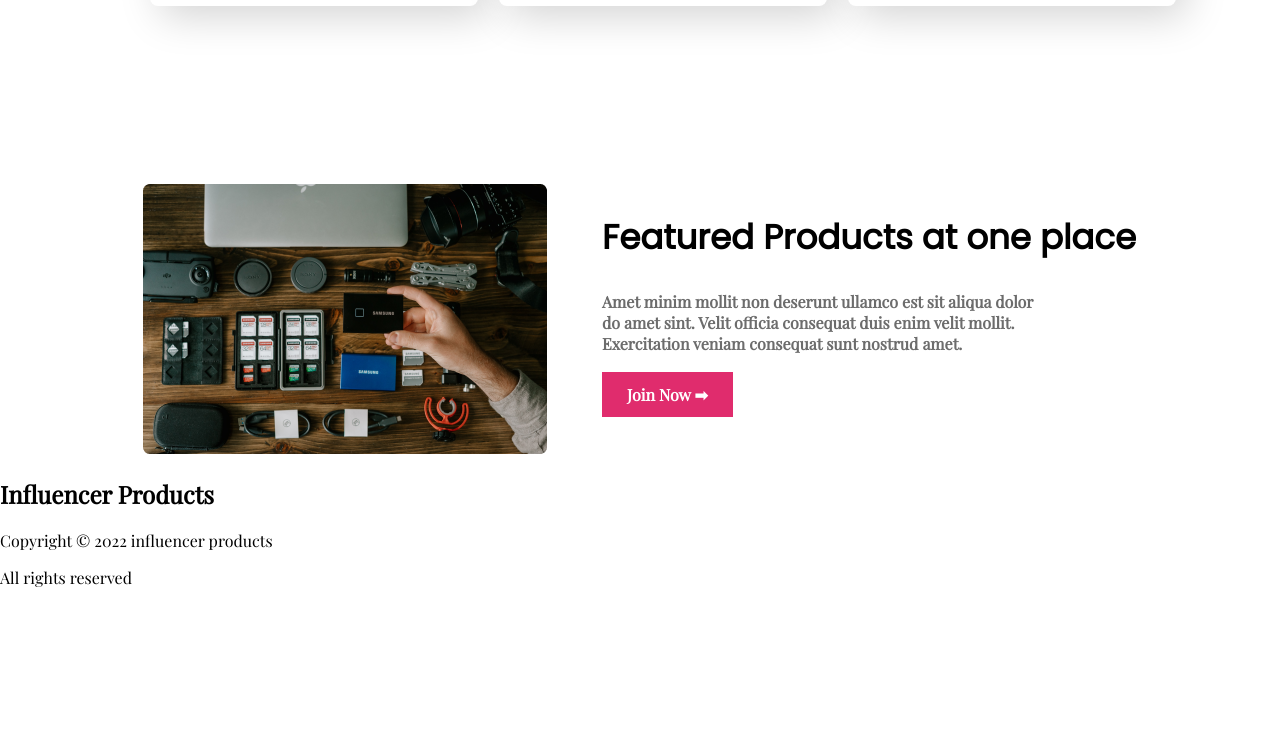
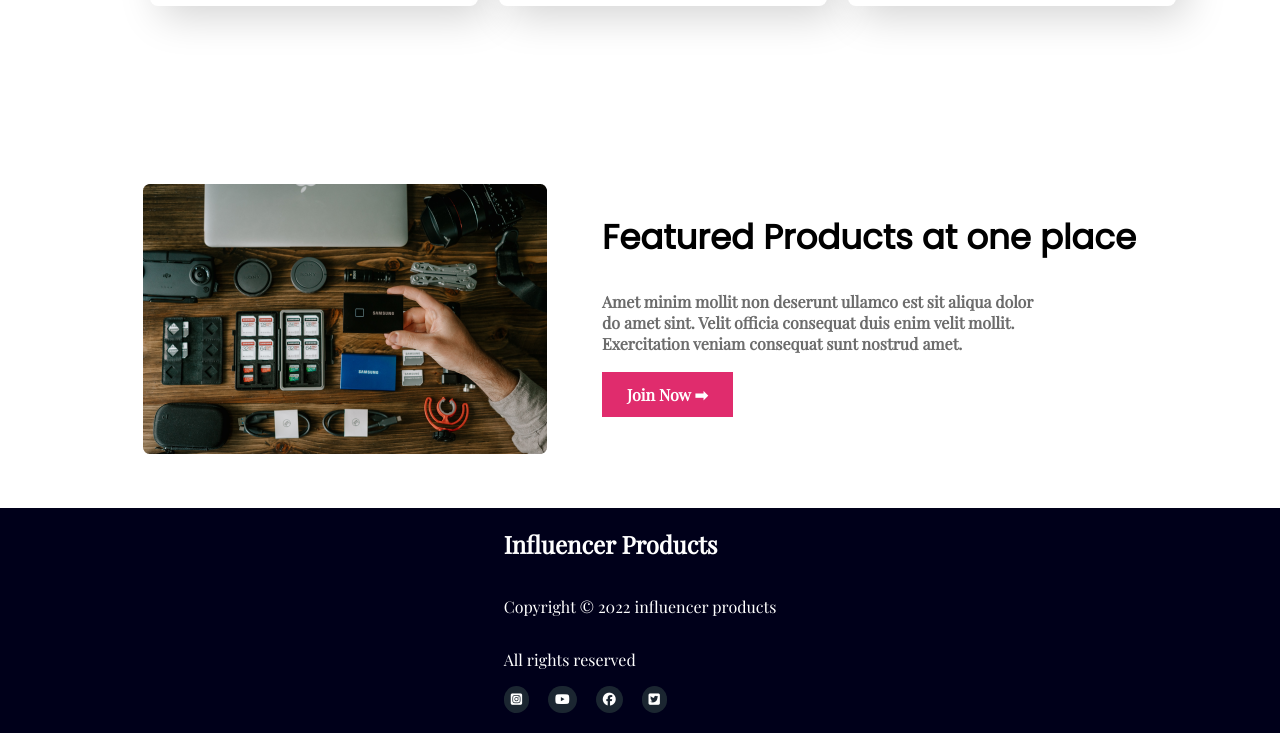
Before and after one commit to ImIqbal27/Influencer-Ecommerce-Website, a plain HTML site: page index.html in a window 1280 px wide. Shown: the part 2607-3340 px from the top of the page. Before the commit the page ends 3211 px from the top, so only its background shows below. Drawn offline with nearby package versions, Linux system fonts and the light colour scheme.

Commit message:
file added

```diff
--- a/index.html
+++ b/index.html
@@ -82,7 +82,7 @@
         <!----------------------------- Start-of-popular Collection ---------------------------------------->
 
         <section class="container">
-            <h1> Popular Collection  </h1>
+            <h1> Popular Collection </h1>
             <div class="popular-collection">
 
                 <!----------------------------- popular-item -1------------------------------------>
@@ -312,7 +312,7 @@
 
             </div>
         </section>
- <!----------------------------- Start: Featured products at one place------------------------------------>
+        <!----------------------------- Start: Featured products at one place------------------------------------>
 
         <section>
             <div class="featured">
@@ -323,7 +323,8 @@
 
                 <div class="featured-products-details">
                     <h2>Featured Products at one place</h2>
-                    <p>Amet minim mollit non deserunt ullamco est sit aliqua dolor <br> do amet sint. Velit officia consequat duis enim velit mollit. <br> Exercitation veniam consequat sunt nostrud amet.</p>
+                    <p>Amet minim mollit non deserunt ullamco est sit aliqua dolor <br> do amet sint. Velit officia
+                        consequat duis enim velit mollit. <br> Exercitation veniam consequat sunt nostrud amet.</p>
                     <a href=""> Join Now &#x27A1;</a>
 
                 </div>
@@ -336,12 +337,19 @@
     <footer>
         <section>
             <div class="footer-container">
-                <div>
+                <div class="footer-products">
                     <h2>
                         Influencer Products
                     </h2>
                     <p>Copyright &copy; 2022 influencer products</p>
                     <p>All rights reserved</p>
+                    <div class="">
+                        <i class="fab fa-instagram-square social-icon"></i>
+                        <i class="fab fa-youtube social-icon"></i>
+                        <i class="fab fa-facebook social-icon"></i>
+                        <i class="fab fa-twitter-square social-icon"></i>
+                    </div>
+
                 </div>
             </div>
 
--- a/style.css
+++ b/style.css
@@ -175,6 +175,7 @@ nav a {
     display: flex;
     Width: 1110px;
     padding-left: 143px;
+    margin-bottom: 50px;
 }
 
 .featured-products-iamge img {
@@ -211,3 +212,30 @@ nav a {
     font-size: 16px;
     font-weight: bold;
 }
+
+/*-----------------------------------------------------------------------------------------------------
+                                                      Footer Products
+  ------------------------------------------------------------------------------------------------------*/
+
+.footer-container {
+    background-color: #00001a;
+    display: flex;
+    justify-content: center;
+
+}
+
+.footer-products {
+    color: #FFFFFF;
+    display: flex;
+    flex-direction: column;
+}
+
+.social-icon {
+    color: white;
+    background-color: #1b2631;
+    font-size: 13px;
+    padding: 7px;
+    margin-right: 15px;
+    border-radius: 20px;
+    margin-bottom: 20px;
+}
```
